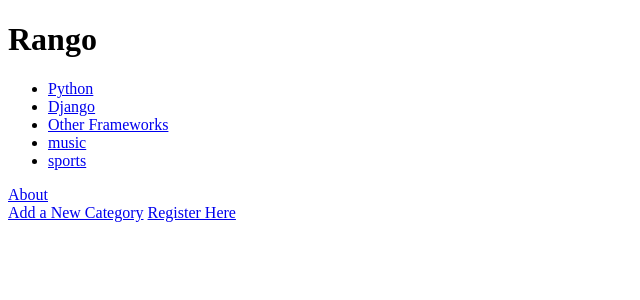
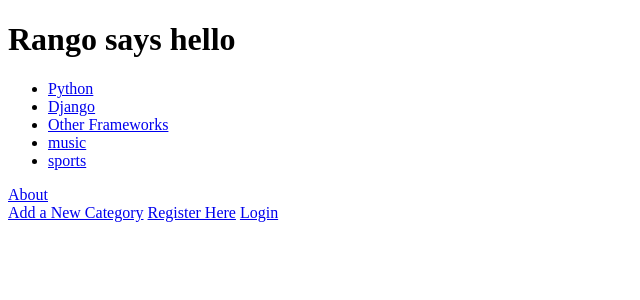
Before and after one commit to lefttree/tango_django_project, a Django app: page /rango/ in a window 1280 px wide. Shown: the top 300 px of the page, without its empty margins (0-640 px from the left). Run offline with Django 3.2, Linux system fonts and the light colour scheme; data comes from the database, SQL or seed files in the repository; both versions use the stored data as it was after the commit; parts of the project's set-up code (start-up, migrations or seed data) failed here and were passed over.

Commit message:
add login page display text on index page if login

```diff
--- a/rango/urls.py
+++ b/rango/urls.py
@@ -15,4 +15,5 @@
         url(r'^category/(?P<category_name_url>\w+)/$', views.category, name='category'),
         url(r'^category/(?P<category_name_url>\w+)/add_page/$', views.add_page, name='add_page'),
         url(r'^register/$', views.register, name='register'),
+        url(r'^login/$', views.user_login, name='login'),
         )
--- a/rango/views.py
+++ b/rango/views.py
@@ -5,6 +5,9 @@
 from rango.models import Category, Page
 #user
 from rango.forms import UserForm, UserProfileForm
+#login
+from django.contrib.auth import authenticate, login
+from django.http import HttpResponseRedirect
 
 def index(request):
     #return HttpResponse("Rango says hello world! <a href='/rango/about'>About</a>")
@@ -140,3 +143,26 @@
                 }
 
     return render_to_response('rango/register.html', context_dict, context)
+
+def user_login(request):
+    context = RequestContext(request)
+
+    if request.method == 'POST':
+        username = request.POST['username']
+        password = request.POST['password']
+
+        #user django's machinery to attempt to see if
+        #username/password is valid
+        user = authenticate(username=username, password=password)
+
+        if user:
+            if user.is_active:
+                login(request, user)
+                return HttpResponseRedirect('/rango/', {'user': user})
+            else:
+                return HttpResponse("Your account is disabled.")
+        else:
+            print "Invalid login details: {0}, {1}".format(username, password)
+            return HttpResponse("Invalid login details supplied.")
+    else:
+        return render_to_response('rango/login.html', {}, context)
--- a/templates/rango/index.html
+++ b/templates/rango/index.html
@@ -7,7 +7,11 @@
 		<title>Rango</title>
 	</head>
 	<body>
-		<h1>Rango </h1>
+		{% if user.is_authenticated %}
+			<h1>Hello {{ user.username }}</h1>
+		{% else %}
+			<h1>Rango says hello </h1>
+		{% endif %}
 
 		{% if categories %}
 			<ul>
@@ -22,6 +26,7 @@
 		<a href="/rango/about">About</a><br />
 		<a href="/rango/add_category/">Add a New Category</a>
 		<a href="/rango/register/">Register Here</a>
+		<a href="/rango/login">Login</a>
 <!--		<img src="{% static "silvus_logo_final.png" %}" alt="Picture" /> -->
 	</body>
 </html>
```
Also changed, not shown: templates/rango/login.html (added, +17 -0 lines), rango.db.
